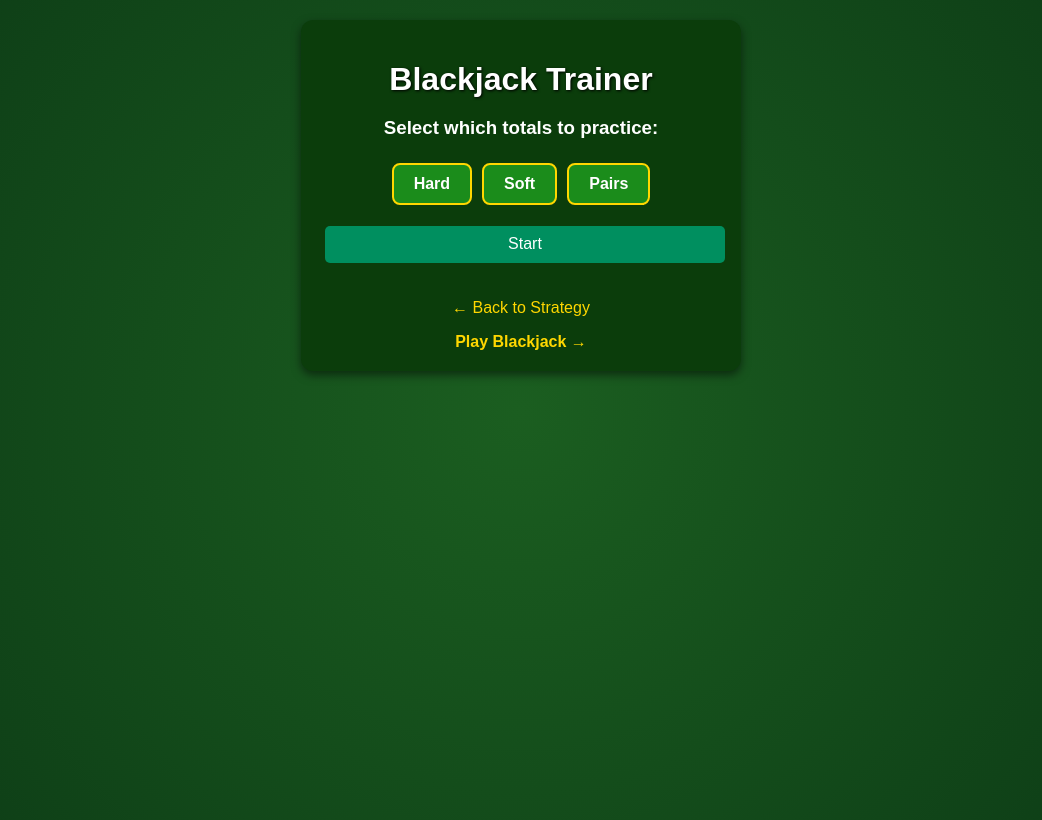
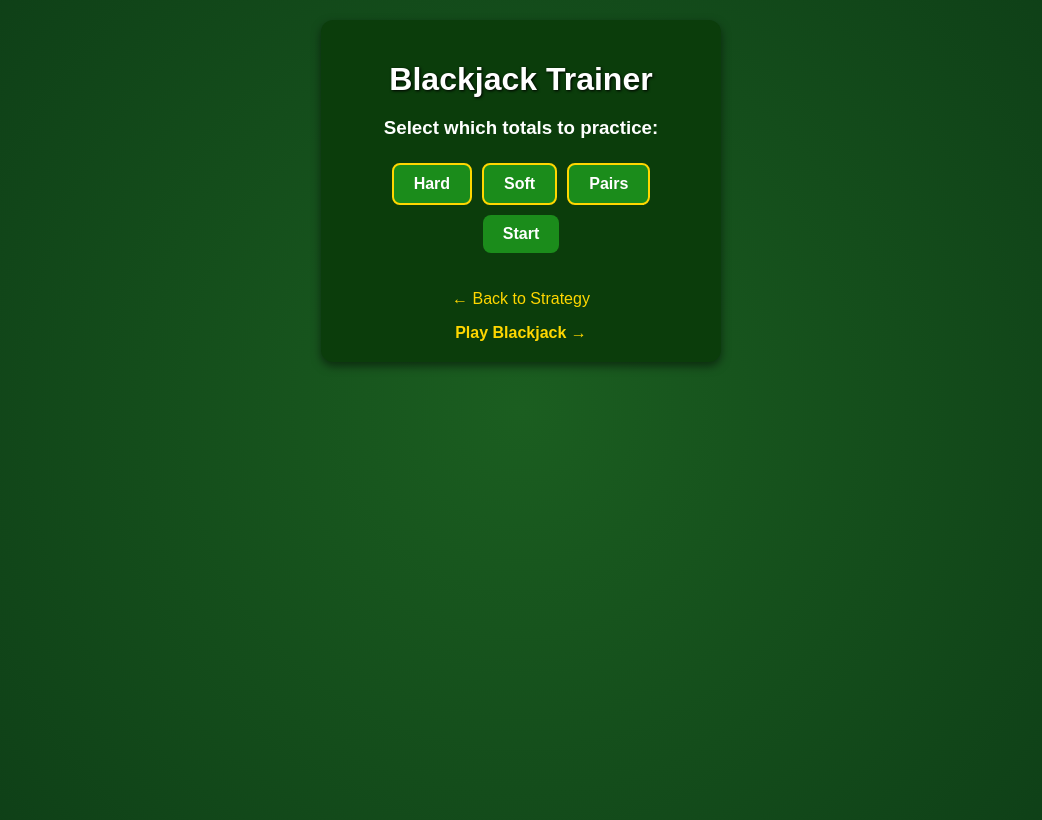
Before and after one commit to milaud/blackjack, a React (Create React App) app: page /#/strategy-trainer in a window 1280 px wide. Shown: the whole page, without its empty margins (119-1161 px from the left). Built offline with nearby package versions, Linux system fonts and the light colour scheme.

Commit message:
fix trainer start button

```diff
--- a/src/components/MemorizeStrategy/Trainer.css
+++ b/src/components/MemorizeStrategy/Trainer.css
@@ -4,10 +4,11 @@
     color: #fff;
     padding: 20px;
     border-radius: 12px;
-    width: 400px;
+    width: min(400px, 100%);
     margin: 20px auto;
     box-shadow: 0 4px 10px rgba(0, 0, 0, 0.5);
     text-align: center;
+    box-sizing: border-box;
 }
 
 .trainer-container h1 {
--- a/src/components/MemorizeStrategy/Trainer.jsx
+++ b/src/components/MemorizeStrategy/Trainer.jsx
@@ -27,7 +27,7 @@ function generateHardHand(shoe) {
     const nonAces = shoe.filter(c => c.value !== 'A');
     const card1 = nonAces[Math.floor(Math.random() * nonAces.length)];
     let card2 = nonAces[Math.floor(Math.random() * nonAces.length)];
-    while (card1.value == card2.value || calculateHandValue([card1, card2]) >= 20) {
+    while (card1.value === card2.value || calculateHandValue([card1, card2]) >= 20) {
         card2 = nonAces[Math.floor(Math.random() * nonAces.length)];
     }
     return [card1, card2];
@@ -117,7 +117,7 @@ export default function Trainer() {
             </div>
 
             {!started ? (
-                <button className="start-button" onClick={start}>
+                <button className="option-button" onClick={start}>
                     Start
                 </button>
             ) : (
```
